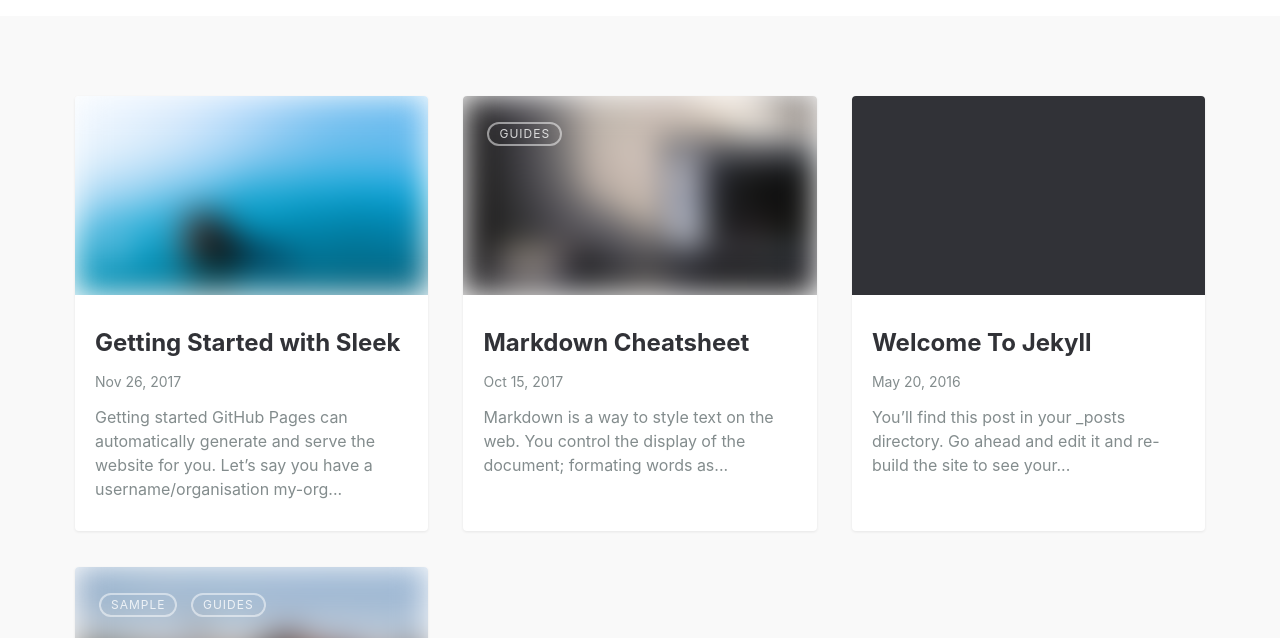
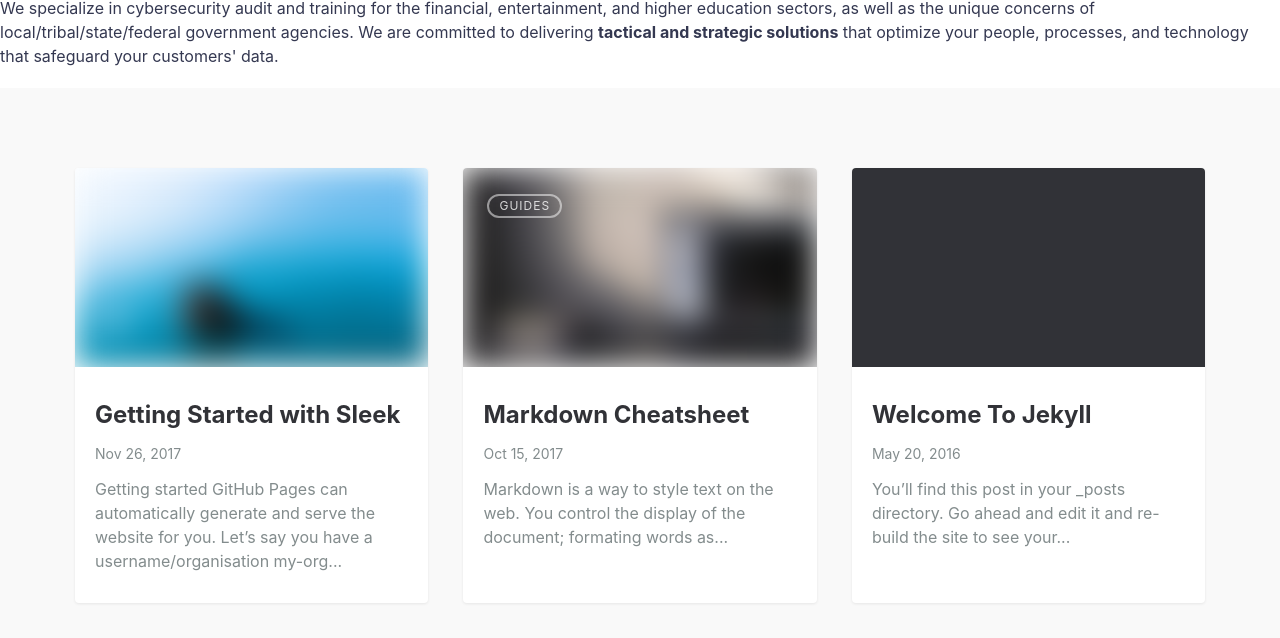
Before and after one commit to specialopssecurity/specialopssecurity.github.io, a Jekyll site: the page built from index.md, in a window 1280 px wide and 900 px high, scrolled down 402 px, cut to the strip 262-900 px from the top of the window. Built offline with Jekyll 4.4.1, drawn with Linux system fonts in a browser that asks for light colours.

Commit message:
Update index.md

```diff
--- a/index.md
+++ b/index.md
@@ -6,6 +6,7 @@
 #
 layout: default
 title: 888-R-U-OWNED
+intro: We specialize in cybersecurity audit and training for the financial, entertainment, and higher education sectors, as well as the unique concerns of local/tribal/state/federal government agencies. We are committed to delivering <strong>tactical and strategic solutions</strong> that optimize your people, processes, and technology that safeguard your customers' data.
 carousels:
   - images:
     - image: /assets/img/hero_laptop.png
```
